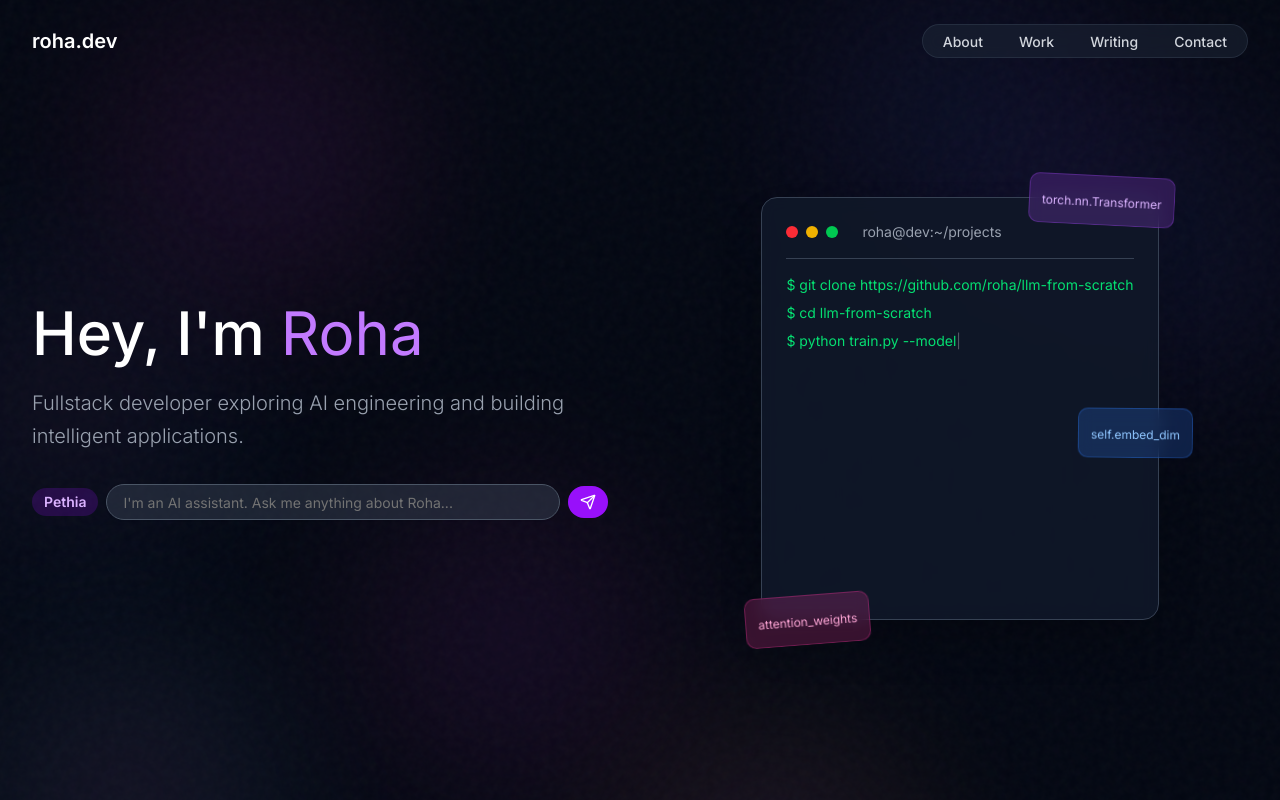
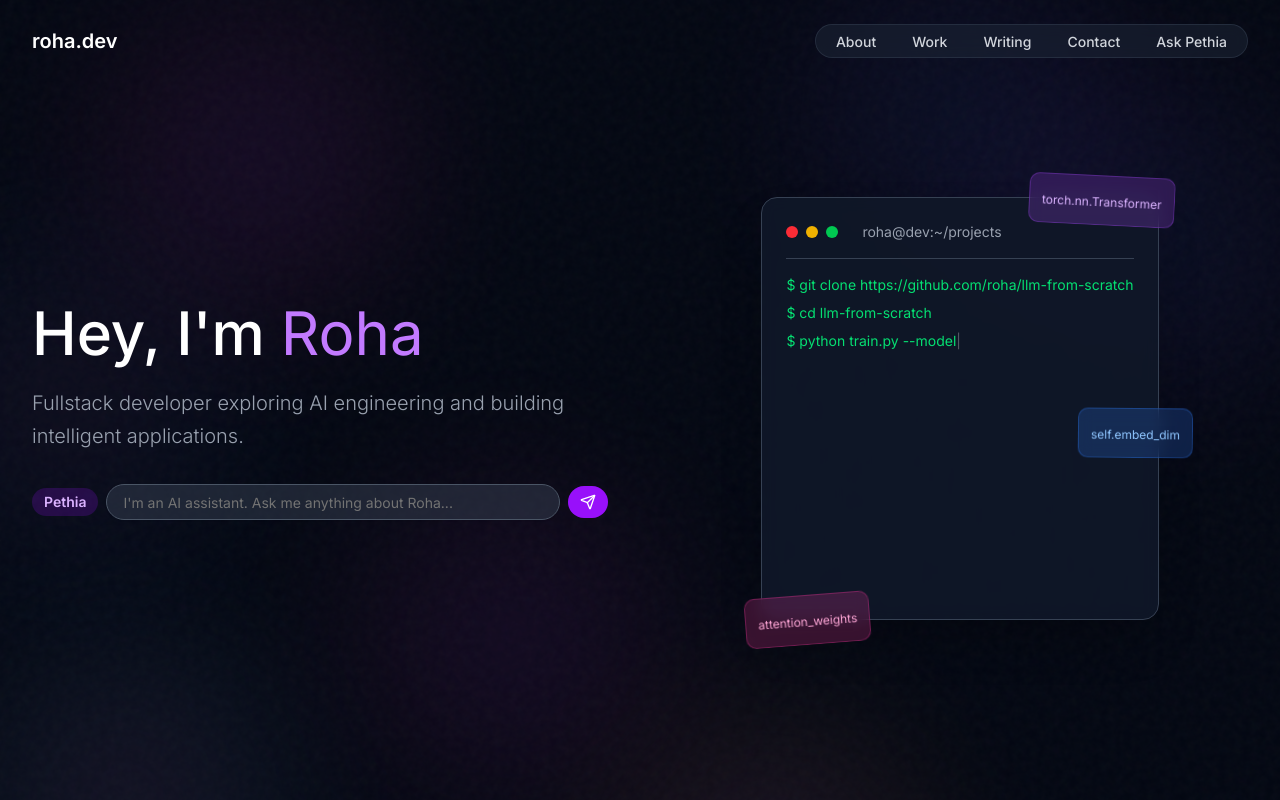
Before and after one commit to row-huh/roha.dev-v3, a Next.js app in the folder src/: page / in a window 1280 px wide. Shown: the top 800 px of the page. Built offline with nearby package versions, Linux system fonts and the light colour scheme.

Commit message:
added footer

```diff
--- a/src/app/api/chat/route.ts
+++ b/src/app/api/chat/route.ts
@@ -1,5 +1,5 @@
 import { streamText, convertToModelMessages, UIMessage } from "ai"
-import { xai } from "@ai-sdk/xai"
+import { google } from "@ai-sdk/google"
 import { getAssistantKnowledge } from "@/lib/site-knowledge"
 
 // Allow streaming responses up to 30 seconds
@@ -91,7 +91,7 @@ export async function POST(req: Request) {
   `.trim()
 
   const result = streamText({
-    model: xai("grok-3"),
+    model: google("gemini-2.0-flash"),
     system,
     messages: convertToModelMessages(messages),
     temperature: 0.7,
--- a/src/app/page.tsx
+++ b/src/app/page.tsx
@@ -21,6 +21,7 @@ import DeepLearningJourney from "@/components/deep-learning-journey"
 import WhatImBuilding from "@/components/what-im-building"
 import BlogsCarousel from "@/components/blogs-carousel" //(redesign to fetch the latest blogs from the pages or stuff, also let's make some crm or shit??)
 import WhatsPlaying from "@/components/whats-playing"
+import Footer from "@/components/footer"
 
 
 function HomePageContent() {
@@ -59,24 +60,24 @@ function HomePageContent() {
       < MySkills />
 
       {/* My Coding Journey Section (Certificates) */}
-      < Cs50Certificates />
+      {/* < Cs50Certificates /> */}
 
       {/* University Journey Section */}
-      < UniversityJourney />
+      {/* < UniversityJourney /> */}
 
 
       {/* Hackathons Timeline Section */}
-      < Timeline />
+      {/* < Timeline /> */}
 
       {/* Barricade Tape */}
-      < BarricadeTape text="CODE FOR FUN - NOT FOR MONEY"/>
+      {/* < BarricadeTape text="CODE FOR FUN - NOT FOR MONEY"/> */}
 
 
       {/* Contractor Section */}
-      < ContractorArc />
+      {/* < ContractorArc /> */}
 
       {/* Barricade Tape */}
-      < BarricadeTape text="CODE FOR FUN - NOT FOR MONEY" />
+      {/* < BarricadeTape text="CODE FOR FUN - NOT FOR MONEY" /> */}
 
       {/* Deep Learning Journey Section */}
       < DeepLearningJourney />
@@ -95,7 +96,42 @@ function HomePageContent() {
       < BlogsCarousel />
 
       {/* Final CTA */}
-
+            {/* Final CTA */}
+      <section className="py-56 px-8 relative z-10">
+        <div className="max-w-4xl mx-auto text-center">
+          <motion.div
+            initial={{ opacity: 0, y: 30 }}
+            whileInView={{ opacity: 1, y: 0 }}
+            viewport={{ once: true, margin: "-100px" }}
+            transition={{ duration: 0.8 }}
+          >
+            <h2 className="text-4xl font-medium text-white mb-6">Let's Build Something</h2>
+            <p className="text-lg text-gray-400 mb-12 max-w-2xl mx-auto">
+              Every great collaboration starts with a conversation. Let's create something that pushes boundaries.
+            </p>
+            <div className="flex gap-6 justify-center">
+              <Link href="/contact">
+                <Button
+                  size="lg"
+                  className="bg-white text-gray-900 hover:bg-gray-100 px-8 py-4 text-lg font-medium rounded-full"
+                >
+                  Start a Conversation
+                </Button>
+              </Link>
+              <Link href="/projects">
+                <Button
+                  variant="outline"
+                  size="lg"
+                  className="border-gray-600 text-gray-300 hover:bg-gray-800 px-8 py-4 text-lg font-medium rounded-full bg-transparent"
+                >
+                  View My Work
+                </Button>
+              </Link>
+            </div>
+          </motion.div>
+        </div>
+      </section>
+      <Footer />
     </div>
   )
 }
--- /dev/null
+++ b/src/components/footer.tsx
@@ -0,0 +1,26 @@
+"use client"
+
+import { motion } from "framer-motion"
+
+export default function Footer() {
+  return (
+    <footer className="bg-gray-950 py-8 md:py-12 lg:py-16 relative overflow-hidden">
+      <div className="w-full px-8 text-center">
+        <motion.h1
+          initial={{ opacity: 0, y: 20 }}
+          animate={{ opacity: 1, y: 0 }}
+          transition={{ duration: 0.8, ease: "easeOut" }}
+          className="text-7xl md:text-8xl lg:text-[12rem] xl:text-[15rem] font-extrabold text-gray-700/20 leading-none tracking-normal whitespace-nowrap overflow-hidden font-oswald" // Apply font-oswald
+          style={{
+            textShadow: "0px 4px 10px rgba(0, 0, 0, 0.2)",
+          }}
+        >
+          ROW-HUH-ISH
+        </motion.h1>
+      </div>
+      <div className="absolute bottom-4 left-0 right-0 text-center text-gray-500 text-sm">
+        &copy; {new Date().getFullYear()} Roha. All rights reserved.
+      </div>
+    </footer>
+  )
+}
--- a/src/components/nav-bar.tsx
+++ b/src/components/nav-bar.tsx
@@ -68,6 +68,18 @@ export default function NavBar() {
                     Contact
                   </Link>
                 </motion.div>
+                <motion.div
+                  whileHover={{ scale: 1.05, backgroundColor: "rgba(55, 65, 81, 0.7)" }}
+                  transition={{ duration: 0.2 }}
+                  className="rounded-full"
+                >
+                  <Link
+                    href="/assistant"
+                    className={`px-4 py-2 rounded-full text-sm font-medium transition-colors ${pathname === "/contact" ? "bg-gray-700/50 text-white" : "text-gray-300 hover:bg-gray-700/50 hover:text-white"}`}
+                  >
+                    Ask Pethia
+                  </Link>
+                </motion.div>
               </div>
             </div>
           </div>
```
Also changed, not shown: src/app/projects/page.tsx (line endings or trailing spaces).
